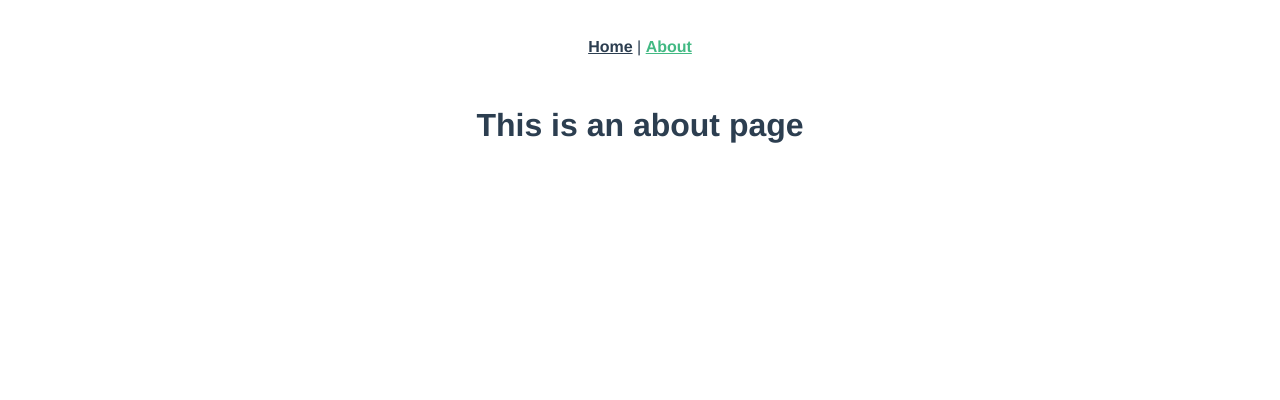
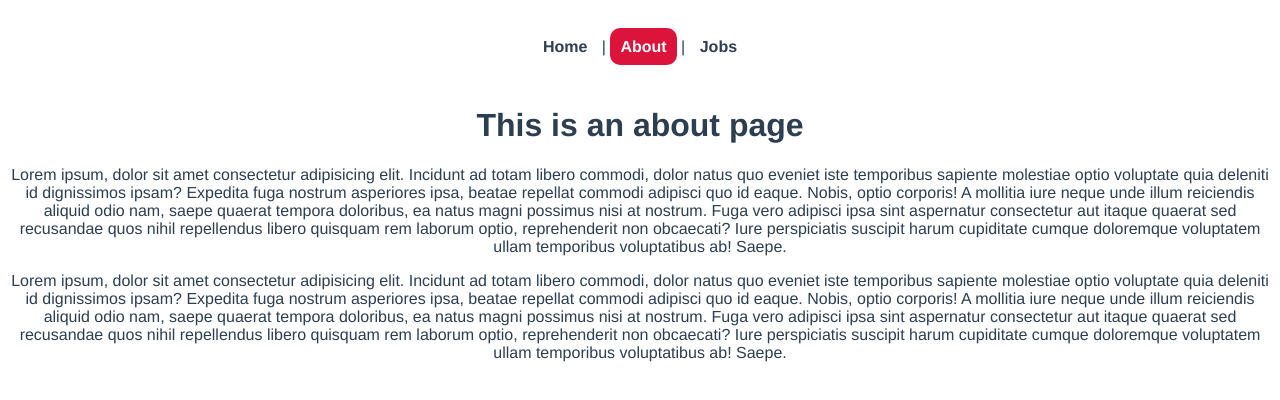
Before and after one commit to shayd2110/Vue-tut, a Vue app in the folder ninja-jobs_router/: page /about in a window 1280 px wide. Shown: the top 400 px of the page. Built offline with nearby package versions, Linux system fonts and the light colour scheme.

Commit message:
Refactor navigation and routing; add Jobs and JobDetails views, enhance About page content

```diff
--- a/ninja-jobs_router/src/App.vue
+++ b/ninja-jobs_router/src/App.vue
@@ -1,9 +1,9 @@
 <template>
   <nav>
-    <router-link to="/">Home</router-link> |
-    <router-link to="/about">About</router-link>
+    <router-link to="/">Home</router-link> | <router-link :to="{ name: 'about' }">About</router-link> |
+    <router-link :to="{ name: 'jobs' }">Jobs</router-link>
   </nav>
-  <router-view/>
+  <router-view />
 </template>
 
 <style>
@@ -22,9 +22,13 @@ nav {
 nav a {
   font-weight: bold;
   color: #2c3e50;
+  text-decoration: none;
+  padding: 10px;
+  border-radius: 10px;
 }
 
 nav a.router-link-exact-active {
-  color: #42b983;
+  color: white;
+  background-color: crimson;
 }
 </style>
--- a/ninja-jobs_router/src/components/HelloWorld.vue
+++ /dev/null
@@ -1,58 +0,0 @@
-<template>
-  <div class="hello">
-    <h1>{{ msg }}</h1>
-    <p>
-      For a guide and recipes on how to configure / customize this project,<br>
-      check out the
-      <a href="https://cli.vuejs.org" target="_blank" rel="noopener">vue-cli documentation</a>.
-    </p>
-    <h3>Installed CLI Plugins</h3>
-    <ul>
-      <li><a href="https://github.com/vuejs/vue-cli/tree/dev/packages/%40vue/cli-plugin-babel" target="_blank" rel="noopener">babel</a></li>
-      <li><a href="https://github.com/vuejs/vue-cli/tree/dev/packages/%40vue/cli-plugin-router" target="_blank" rel="noopener">router</a></li>
-    </ul>
-    <h3>Essential Links</h3>
-    <ul>
-      <li><a href="https://vuejs.org" target="_blank" rel="noopener">Core Docs</a></li>
-      <li><a href="https://forum.vuejs.org" target="_blank" rel="noopener">Forum</a></li>
-      <li><a href="https://chat.vuejs.org" target="_blank" rel="noopener">Community Chat</a></li>
-      <li><a href="https://twitter.com/vuejs" target="_blank" rel="noopener">Twitter</a></li>
-      <li><a href="https://news.vuejs.org" target="_blank" rel="noopener">News</a></li>
-    </ul>
-    <h3>Ecosystem</h3>
-    <ul>
-      <li><a href="https://router.vuejs.org" target="_blank" rel="noopener">vue-router</a></li>
-      <li><a href="https://vuex.vuejs.org" target="_blank" rel="noopener">vuex</a></li>
-      <li><a href="https://github.com/vuejs/vue-devtools#vue-devtools" target="_blank" rel="noopener">vue-devtools</a></li>
-      <li><a href="https://vue-loader.vuejs.org" target="_blank" rel="noopener">vue-loader</a></li>
-      <li><a href="https://github.com/vuejs/awesome-vue" target="_blank" rel="noopener">awesome-vue</a></li>
-    </ul>
-  </div>
-</template>
-
-<script>
-export default {
-  name: 'HelloWorld',
-  props: {
-    msg: String
-  }
-}
-</script>
-
-<!-- Add "scoped" attribute to limit CSS to this component only -->
-<style scoped>
-h3 {
-  margin: 40px 0 0;
-}
-ul {
-  list-style-type: none;
-  padding: 0;
-}
-li {
-  display: inline-block;
-  margin: 0 10px;
-}
-a {
-  color: #42b983;
-}
-</style>
--- a/ninja-jobs_router/src/router/index.js
+++ b/ninja-jobs_router/src/router/index.js
@@ -1,25 +1,37 @@
-import { createRouter, createWebHistory } from 'vue-router'
-import HomeView from '../views/HomeView.vue'
+import { createRouter, createWebHistory } from "vue-router";
+import HomeView from "../views/HomeView.vue";
+import AboutView from "@/views/AboutView.vue";
+import JobsView from "@/views/jobs/JobsView.vue";
+import { computed } from "vue";
+import JobDetails from "@/views/jobs/JobDetails.vue";
 
 const routes = [
   {
-    path: '/',
-    name: 'home',
-    component: HomeView
+    path: "/",
+    name: "home",
+    component: HomeView,
   },
   {
-    path: '/about',
-    name: 'about',
-    // route level code-splitting
-    // this generates a separate chunk (about.[hash].js) for this route
-    // which is lazy-loaded when the route is visited.
-    component: () => import(/* webpackChunkName: "about" */ '../views/AboutView.vue')
-  }
-]
+    path: "/about",
+    name: "about",
+    component: AboutView,
+  },
+  {
+    path: "/jobs",
+    name: "jobs",
+    component: JobsView,
+  },
+  {
+    path: "/jobs/:id",
+    name: "JobDetails",
+    component: JobDetails,
+    props: true,
+  },
+];
 
 const router = createRouter({
   history: createWebHistory(process.env.BASE_URL),
-  routes
-})
+  routes,
+});
 
-export default router
+export default router;
--- a/ninja-jobs_router/src/views/AboutView.vue
+++ b/ninja-jobs_router/src/views/AboutView.vue
@@ -1,5 +1,21 @@
 <template>
   <div class="about">
     <h1>This is an about page</h1>
+    <p>
+      Lorem ipsum, dolor sit amet consectetur adipisicing elit. Incidunt ad totam libero commodi, dolor natus quo eveniet iste temporibus sapiente
+      molestiae optio voluptate quia deleniti id dignissimos ipsam? Expedita fuga nostrum asperiores ipsa, beatae repellat commodi adipisci quo id
+      eaque. Nobis, optio corporis! A mollitia iure neque unde illum reiciendis aliquid odio nam, saepe quaerat tempora doloribus, ea natus magni
+      possimus nisi at nostrum. Fuga vero adipisci ipsa sint aspernatur consectetur aut itaque quaerat sed recusandae quos nihil repellendus libero
+      quisquam rem laborum optio, reprehenderit non obcaecati? Iure perspiciatis suscipit harum cupiditate cumque doloremque voluptatem ullam
+      temporibus voluptatibus ab! Saepe.
+    </p>
+    <p>
+      Lorem ipsum, dolor sit amet consectetur adipisicing elit. Incidunt ad totam libero commodi, dolor natus quo eveniet iste temporibus sapiente
+      molestiae optio voluptate quia deleniti id dignissimos ipsam? Expedita fuga nostrum asperiores ipsa, beatae repellat commodi adipisci quo id
+      eaque. Nobis, optio corporis! A mollitia iure neque unde illum reiciendis aliquid odio nam, saepe quaerat tempora doloribus, ea natus magni
+      possimus nisi at nostrum. Fuga vero adipisci ipsa sint aspernatur consectetur aut itaque quaerat sed recusandae quos nihil repellendus libero
+      quisquam rem laborum optio, reprehenderit non obcaecati? Iure perspiciatis suscipit harum cupiditate cumque doloremque voluptatem ullam
+      temporibus voluptatibus ab! Saepe.
+    </p>
   </div>
 </template>
--- a/ninja-jobs_router/src/views/HomeView.vue
+++ b/ninja-jobs_router/src/views/HomeView.vue
@@ -1,18 +1,19 @@
 <template>
   <div class="home">
-    <img alt="Vue logo" src="../assets/logo.png">
-    <HelloWorld msg="Welcome to Your Vue.js App"/>
+    <h1>HomePage</h1>
+    <p>
+      Lorem ipsum dolor sit amet consectetur adipisicing elit. Saepe quidem necessitatibus laborum eum quam, sit vitae repellat vel! Asperiores velit
+      laudantium architecto. Consequatur, cumque numquam facilis quos tenetur ex voluptas.
+    </p>
+    <p>
+      Lorem ipsum dolor sit amet consectetur adipisicing elit. Saepe quidem necessitatibus laborum eum quam, sit vitae repellat vel! Asperiores velit
+      laudantium architecto. Consequatur, cumque numquam facilis quos tenetur ex voluptas.
+    </p>
   </div>
 </template>
 
 <script>
-// @ is an alias to /src
-import HelloWorld from '@/components/HelloWorld.vue'
-
 export default {
-  name: 'HomeView',
-  components: {
-    HelloWorld
-  }
-}
+  name: "HomeView",
+};
 </script>
--- /dev/null
+++ b/ninja-jobs_router/src/views/jobs/JobDetails.vue
@@ -0,0 +1,17 @@
+<template>
+  <h1>Job Details Page</h1>
+  <p>The job id is {{ id }}</p>
+</template>
+
+<script>
+export default {
+  props: ["id"],
+  /*   data() {
+    return {
+      id: this.$route.params.id,
+    };
+  }, */
+};
+</script>
+
+<style></style>
--- /dev/null
+++ b/ninja-jobs_router/src/views/jobs/JobsView.vue
@@ -0,0 +1,41 @@
+<template>
+  <h1>Jobs</h1>
+  <div v-for="job in jobs" :key="job.id">
+    <router-link :to="{ name: 'JobDetails', params: { id: job.id } }">
+      <h2>{{ job.title }}</h2>
+    </router-link>
+    <p>Company: {{ job.company }}</p>
+  </div>
+</template>
+
+<script>
+export default {
+  data() {
+    return {
+      jobs: [
+        { id: 1, title: "Frontend Developer", company: "Tech Co." },
+        { id: 2, title: "Backend Developer", company: "Web Solutions" },
+        { id: 3, title: "Full Stack Developer", company: "Innovatech" },
+      ],
+    };
+  },
+};
+</script>
+
+<style>
+.job h2 {
+  background: #f4f4f4;
+  padding: 20px;
+  border-radius: 10px;
+  margin: 10px auto;
+  max-width: 600px;
+  cursor: pointer;
+  color: #444;
+}
+.job h2:hover {
+  background: #ddd;
+}
+.job a {
+  text-decoration: none;
+}
+</style>
```
